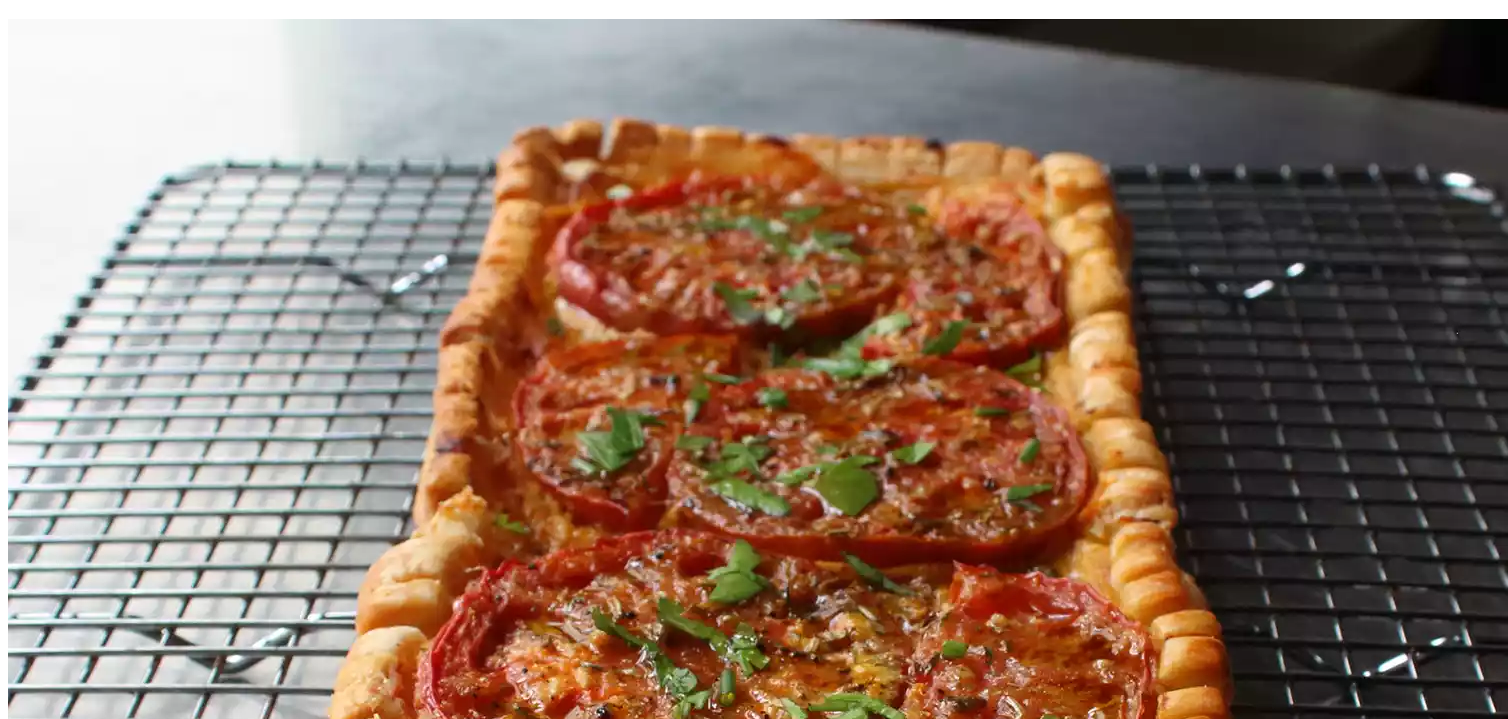
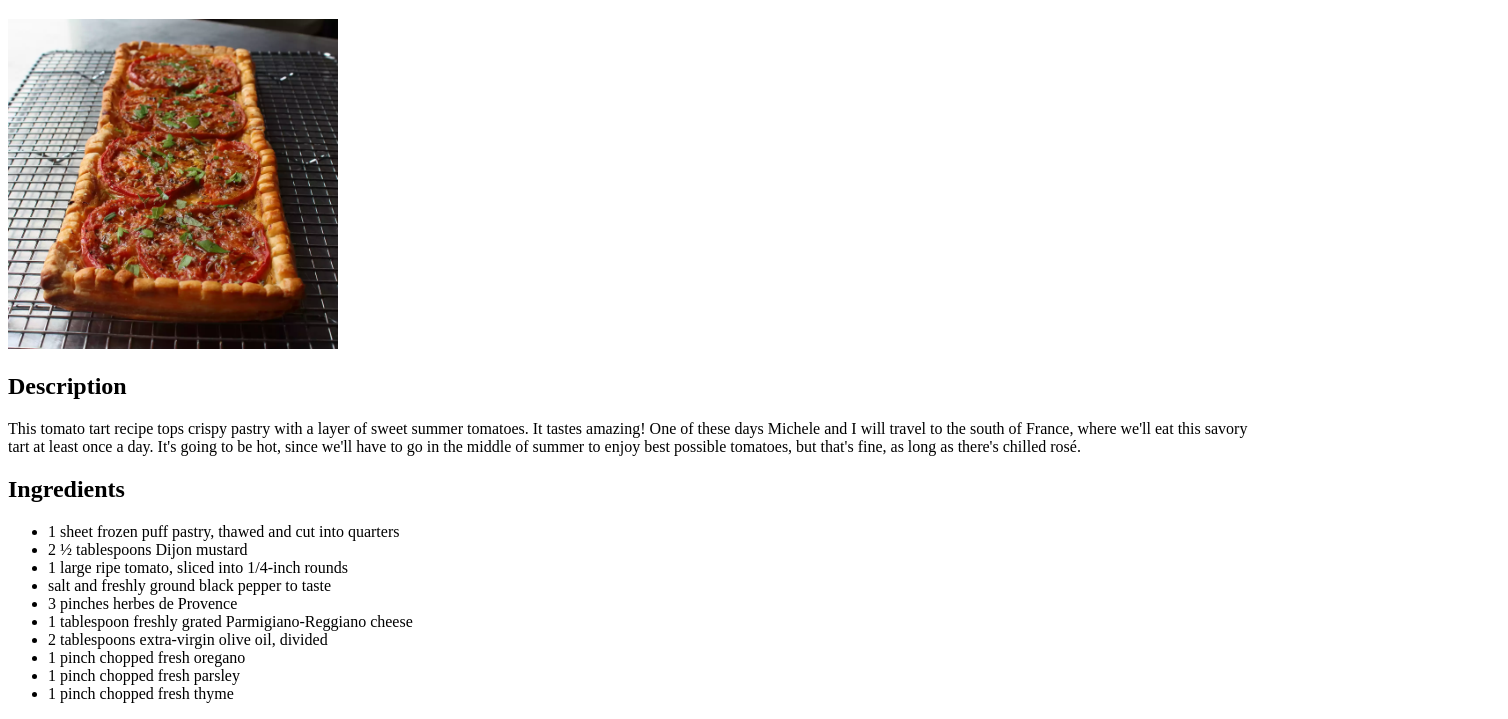
Before and after one commit to shallaw1/odin-recipes, a plain HTML site: page recipes/tomato-tart.html in a window 1280 px wide. Shown: the part 61-780 px from the top of the page, 1508 px wide, since content can reach past the window. Drawn offline with Linux system fonts and the light colour scheme.

Commit message:
Resize tomato tart image

```diff
--- a/recipes/tomato-tart.html
+++ b/recipes/tomato-tart.html
@@ -7,7 +7,7 @@
 </head>
 <body>
     <h1>Tomato Tart</h1>
-    <img src="../img/tomato-tart.webp">
+    <img src="../img/tomato-tart.webp" width="330" height="330">
     <h2>Description</h2>
     <p>This tomato tart recipe tops crispy pastry with a layer of sweet summer tomatoes. It tastes amazing! One of these days Michele and I will travel to the south of France, where we'll eat this savory tart at least once a day. It's going to be hot, since we'll have to go in the middle of summer to enjoy best possible tomatoes, but that's fine, as long as there's chilled rosé.</p>
     <h2>Ingredients</h2>
```
